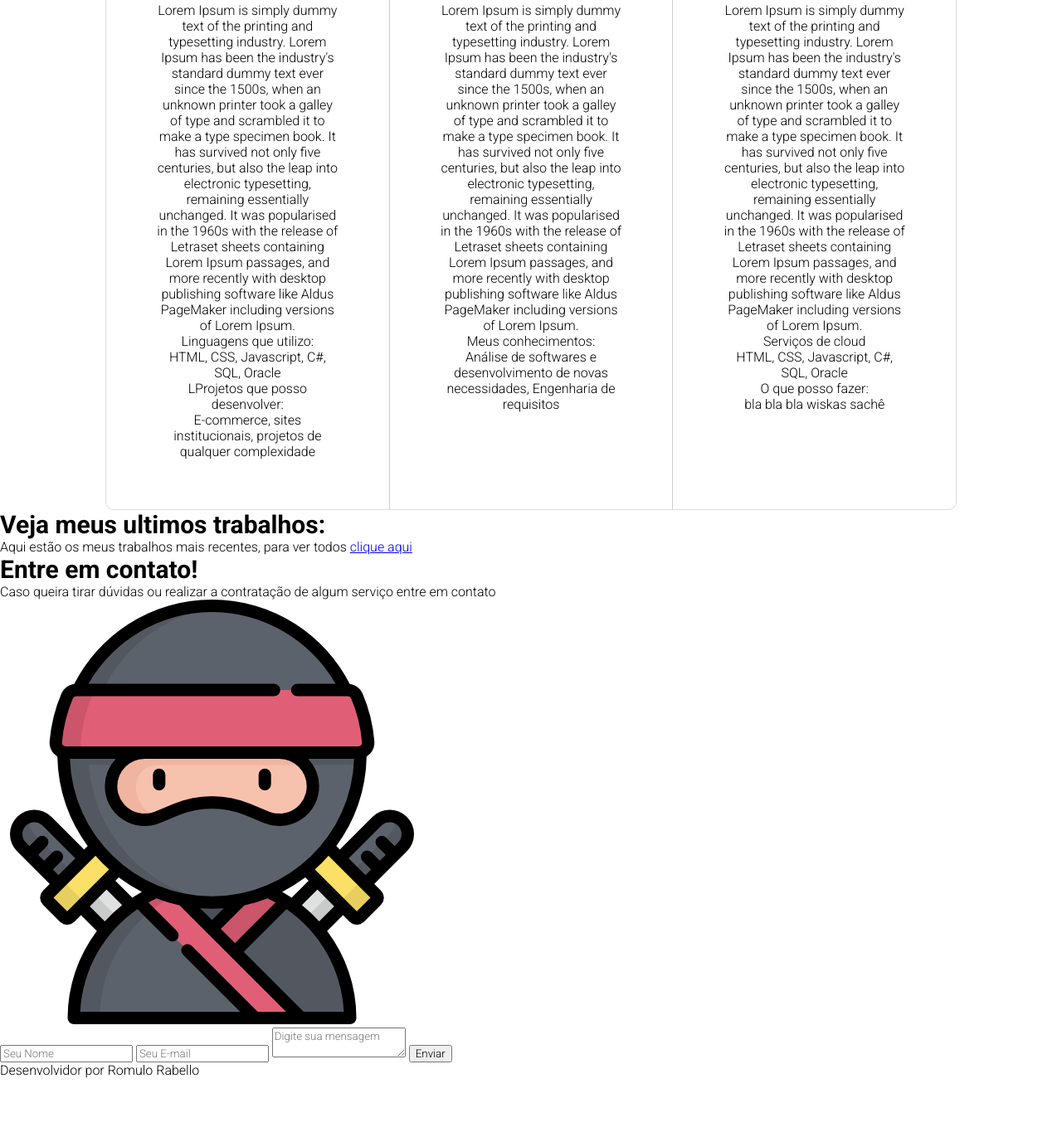
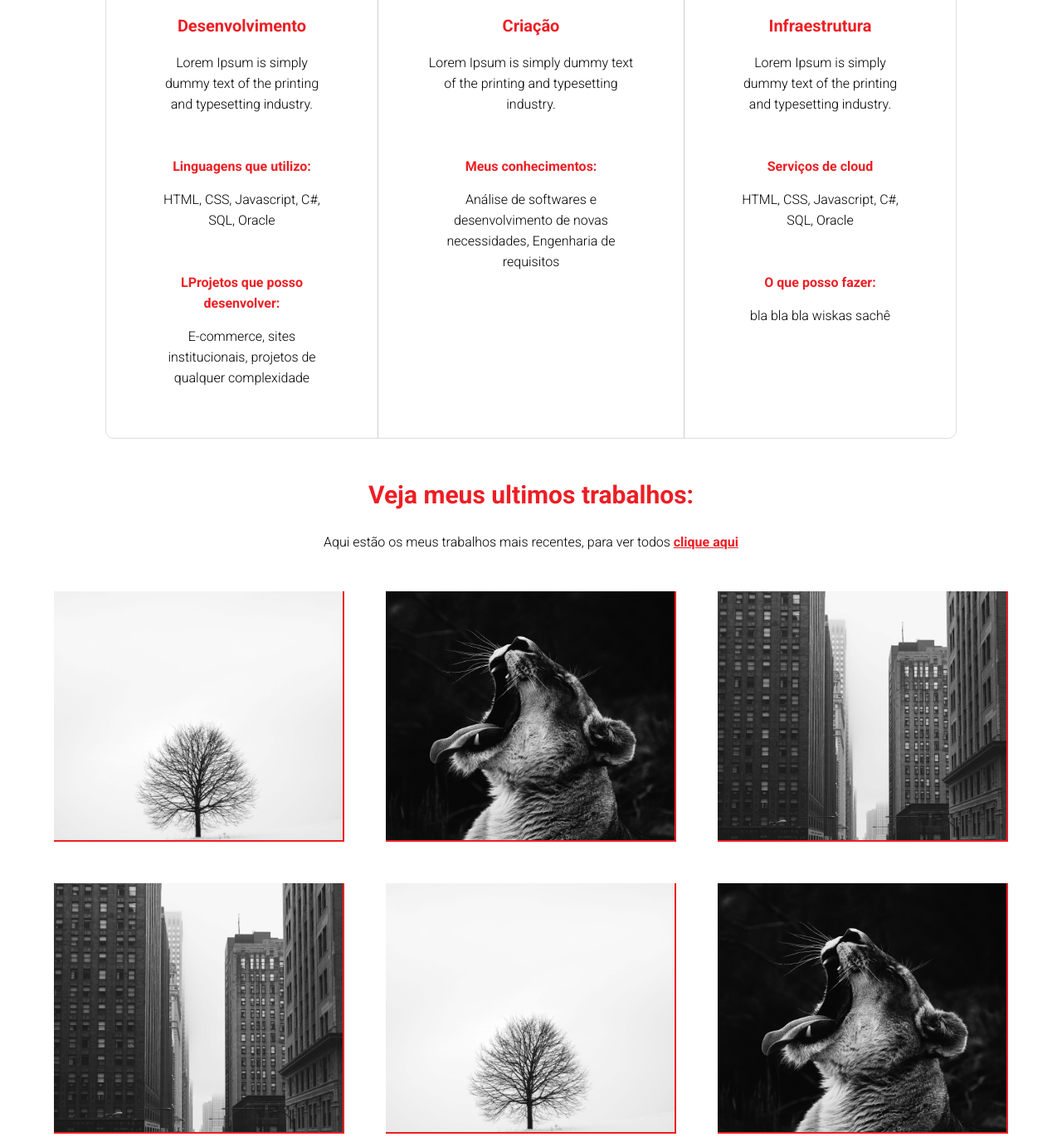
Before and after one commit to RomuloRabello/Primeiro-Site-Pessoal, a plain HTML site: page index.html in a window 1280 px wide. Shown: the part 1226-2597 px from the top of the page at 83% size. Before the commit the page ends 2526 px from the top, so only its background shows below. Drawn offline with Linux system fonts and the light colour scheme.

Commit message:
Finalizacao primeira pagina

```diff
--- a/css/styles.css
+++ b/css/styles.css
@@ -138,4 +138,106 @@ h2{
 
 .skills-container img{
     height: 60px;
+    padding: 15px;
+    margin-bottom: 25px;
+    border-top: 1px solid #ED1E24;
+    border-left: 1px solid #ED1E24;
+    border-right: 4px solid #ED1E24;
+    border-bottom: 4px solid #ED1E24;
 }
+
+.skills-container .subtitle{
+    font-weight: bold;
+    color: #ED1E24;
+    margin-top: 50px;
+    margin-bottom: 15px;
+}
+
+.skills-container p{
+    line-height: 25px;
+}
+
+/* Jobs*/
+
+#jobs-section{
+    text-align: center;
+    padding-top: 50px;
+}
+#jobs-section h2{
+    margin-bottom: 30px;
+    color: #ED1E24;
+}
+#jobs-section p{
+    margin-bottom: 50px;
+}
+#jobs-section a{
+    font-weight:  bold;
+    color: #ED1E24;
+}
+.job-container{
+    display: flex;
+    flex-direction: row;
+    justify-content: space-around;
+    max-width: 1200px;
+    margin-left: auto;
+    margin-right: auto;
+    margin-bottom: 50px;
+
+}
+
+.job-box{
+    flex: 1 1 200px;
+    margin-left: 25px;
+    margin-right: 25px;
+    height: 300px;
+    background-size: cover;
+    border-right: 2px solid #ED1E24;
+    border-bottom: 2px solid #ED1E24;
+}
+
+.proj1{
+    background-image: url('../img/proj1.jpg');
+}
+
+.proj2{
+    background-image: url('../img/proj2.jpg');
+}
+
+.proj3{
+    background-image: url('../img/proj3.jpg');
+}
+
+/*Footer*/
+
+footer{
+    padding: 50px 0;
+    background-color: #ED1E24;
+    color: #FFF;
+    text-align: center;
+}
+footer img{
+    height: 50px;
+    margin: 30px;
+
+}
+footer p{
+    margin-top: 25px;
+}
+footer form{
+    width: 400px;
+    margin-left: auto;
+    margin-right: auto;
+}
+
+footer input, footer textarea{
+    border: none;
+    padding: 15px;
+    box-sizing: border-box;
+    margin-bottom: 20px;
+    width: 100%;
+    display: block;
+}
+
+footer .detail{
+    font-weight: bold;
+}
--- a/index.html
+++ b/index.html
@@ -37,14 +37,7 @@
         <!--about inicio-->
         <section id="about-section">
             <h2>Sobre o meu jeito ninja de ser</h2>
-            <p>Lorem Ipsum is simply dummy text of the printing and typesetting industry.
-                Lorem Ipsum has been the industry's standard dummy text ever since the 1500s,
-                when an unknown printer took a galley of type and scrambled it to make a type specimen book.
-                It has survived not only five centuries, but also the leap into electronic typesetting,
-                remaining essentially unchanged. It was popularised in the 1960s with the release
-                of Letraset sheets containing Lorem Ipsum passages, and more recently with desktop publishing
-                software like Aldus PageMaker including versions of Lorem Ipsum.
-            </p>
+            <p>Lorem Ipsum is simply dummy text of the printing and typesetting industry.</p>
         </section>
         <!--about fim-->
     </main>
@@ -54,14 +47,7 @@
             <div class="skills-container">
                 <img src="img/weapon1.png" alt="Weapons">
                 <h3>Desenvolvimento</h3>
-                <p>Lorem Ipsum is simply dummy text of the printing and typesetting industry.
-                    Lorem Ipsum has been the industry's standard dummy text ever since the 1500s,
-                    when an unknown printer took a galley of type and scrambled it to make a type specimen book.
-                    It has survived not only five centuries, but also the leap into electronic typesetting,
-                    remaining essentially unchanged. It was popularised in the 1960s with the release
-                    of Letraset sheets containing Lorem Ipsum passages, and more recently with desktop publishing
-                    software like Aldus PageMaker including versions of Lorem Ipsum.
-                </p>
+                <p>Lorem Ipsum is simply dummy text of the printing and typesetting industry.</p>
                 <p class="subtitle">Linguagens que utilizo:</p>
                 <p>HTML, CSS, Javascript, C#, SQL, Oracle</p>
                 <p class="subtitle">LProjetos que posso desenvolver:</p>
@@ -70,14 +56,7 @@
             <div class="skills-container central">
                 <img src="img/weapon2.png" alt="Weapons">
                 <h3>Criação</h3>
-                <p>Lorem Ipsum is simply dummy text of the printing and typesetting industry.
-                    Lorem Ipsum has been the industry's standard dummy text ever since the 1500s,
-                    when an unknown printer took a galley of type and scrambled it to make a type specimen book.
-                    It has survived not only five centuries, but also the leap into electronic typesetting,
-                    remaining essentially unchanged. It was popularised in the 1960s with the release
-                    of Letraset sheets containing Lorem Ipsum passages, and more recently with desktop publishing
-                    software like Aldus PageMaker including versions of Lorem Ipsum.
-                </p>
+                <p>Lorem Ipsum is simply dummy text of the printing and typesetting industry.</p>
                 <p class="subtitle">Meus conhecimentos:</p>
                 <p>Análise de softwares e desenvolvimento de novas necessidades, Engenharia de requisitos</p>
 
@@ -85,14 +64,7 @@
             <div class="skills-container">
                 <img src="img/weapon3.png" alt="Weapons">
                 <h3>Infraestrutura</h3>
-                <p>Lorem Ipsum is simply dummy text of the printing and typesetting industry.
-                    Lorem Ipsum has been the industry's standard dummy text ever since the 1500s,
-                    when an unknown printer took a galley of type and scrambled it to make a type specimen book.
-                    It has survived not only five centuries, but also the leap into electronic typesetting,
-                    remaining essentially unchanged. It was popularised in the 1960s with the release
-                    of Letraset sheets containing Lorem Ipsum passages, and more recently with desktop publishing
-                    software like Aldus PageMaker including versions of Lorem Ipsum.
-                </p>
+                <p>Lorem Ipsum is simply dummy text of the printing and typesetting industry.</p>
                 <p class="subtitle">Serviços de cloud</p>
                 <p>HTML, CSS, Javascript, C#, SQL, Oracle</p>
                 <p class="subtitle">O que posso fazer:</p>
```
